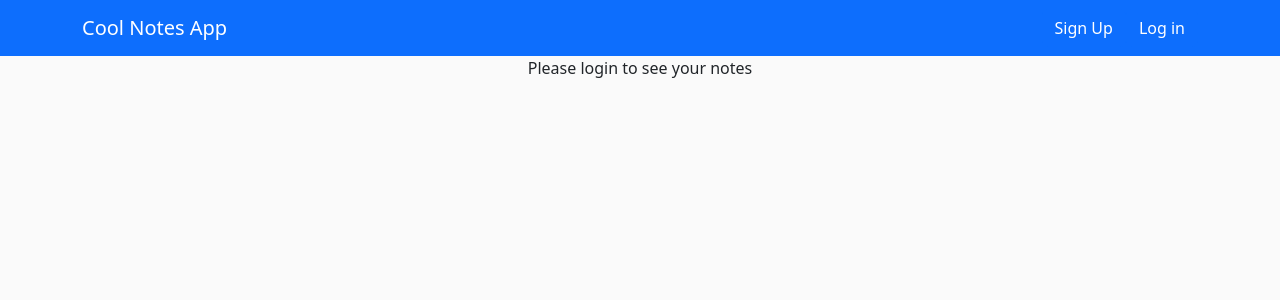
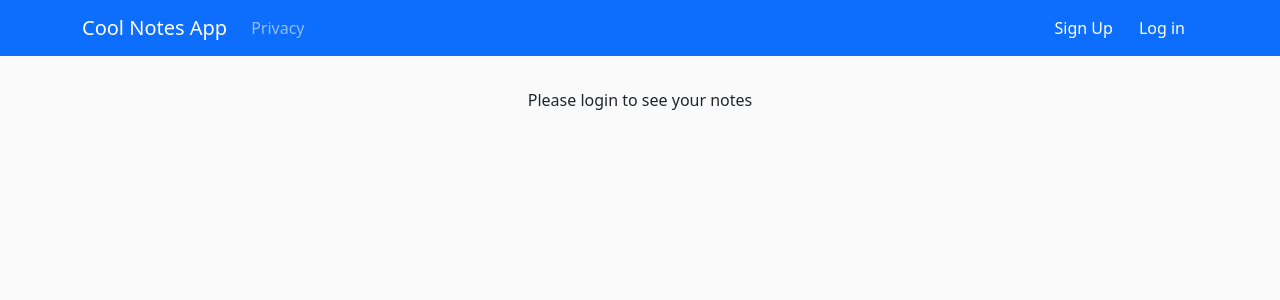
Before and after one commit to Mor7y/note-app-mern, a React (Vite) app in the folder frontend/: page / in a window 1280 px wide. Shown: the top 300 px of the page. Built offline with nearby package versions, Linux system fonts and the light colour scheme; no server answers.

Commit message:
added routes with react-router  to privacy page and not found page

```diff
--- a/frontend/package.json
+++ b/frontend/package.json
@@ -16,7 +16,8 @@
     "react-bootstrap": "^2.7.4",
     "react-dom": "^18.2.0",
     "react-hook-form": "^7.43.9",
-    "react-icons": "^4.8.0"
+    "react-icons": "^4.8.0",
+    "react-router-dom": "^6.11.2"
   },
   "devDependencies": {
     "@types/react": "^18.0.28",
--- a/frontend/src/App.tsx
+++ b/frontend/src/App.tsx
@@ -1,13 +1,15 @@
-import { Container } from "react-bootstrap";
 import LoginModal from "./components/LoginModal";
 import NavBar from "./components/NavBar";
 import SignUpModal from "./components/SignUpModal";
-import styles from "./styles/NotesPage.module.css";
 import { useState, useEffect } from "react";
 import { User } from "./models/users";
 import * as NotesApi from "./network/notes_api";
-import NotesPageLoggedInView from "./components/NotesPageLoggedInView";
-import NotesPageLoggedOutView from "./components/NotesPageLoggedOutView";
+import NotesPage from "./pages/NotesPage";
+import { BrowserRouter, Routes, Route } from "react-router-dom";
+import { Container } from "react-bootstrap";
+import PrivacyPage from "./pages/PrivacyPage";
+import NotFoundPage from "./pages/NotFoundPage";
+import styles from "./styles/App.module.css";
 
 const App = () => {
   const [loggedInUser, setLoggedInUser] = useState<User | null>(null);
@@ -28,6 +30,7 @@
   }, []);
 
   return (
+    <BrowserRouter>
       <div>
         <NavBar
           loggedInUser={loggedInUser}
@@ -35,14 +38,17 @@
           onSignUpClicked={() => setShowSignUpModal(true)}
           onLogoutSuccess={() => setLoggedInUser(null)}
         />
-      <Container className={styles.notesPage}>
-        <>
-          {loggedInUser ? (
-            <NotesPageLoggedInView />
-          ) : (
-            <NotesPageLoggedOutView />
-          )}
-        </>
+        <Container className={styles.pageContainer}>
+          <Routes>
+            <Route
+              path="/"
+              element={<NotesPage loggedInUser={loggedInUser} />}
+            />
+            <Route path="/privacy" element={<PrivacyPage />} />
+            <Route path="/*" element={<NotFoundPage />} />
+          </Routes>
+        </Container>
+
         {showSignUpModal && (
           <SignUpModal
             onDismiss={() => setShowSignUpModal(false)}
@@ -61,8 +67,8 @@
             }}
           />
         )}
-      </Container>
       </div>
+    </BrowserRouter>
   );
 };
 
--- a/frontend/src/components/AddEditNoteDialog.tsx
+++ b/frontend/src/components/AddEditNoteDialog.tsx
@@ -62,7 +62,7 @@
           />
           <TextInputField
             name="text"
-            label="Tetxt"
+            label="Text"
             as="textarea"
             rows={5}
             placeholder="Text"
--- a/frontend/src/components/NavBar.tsx
+++ b/frontend/src/components/NavBar.tsx
@@ -2,6 +2,7 @@
 import { User } from "../models/users";
 import NavBarLoggedInView from "./NavBarLoggedInView";
 import NavBarLoggedOutView from "./NavBarLoggedOutView";
+import { Link } from "react-router-dom";
 
 interface NavBarProps {
   loggedInUser: User | null;
@@ -19,9 +20,16 @@
   return (
     <Navbar bg="primary" variant="dark" expand="lg" sticky="top">
       <Container>
-        <Navbar.Brand>Cool Notes App</Navbar.Brand>
+        <Navbar.Brand as={Link} to={"/"}>
+          Cool Notes App
+        </Navbar.Brand>
         <Navbar.Toggle aria-controls="main-navbar" />
         <Navbar.Collapse id="main-navbar">
+          <Nav>
+            <Nav.Link as={Link} to="/privacy">
+              Privacy
+            </Nav.Link>
+          </Nav>
           <Nav className="ms-auto">
             {loggedInUser ? (
               <NavBarLoggedInView
--- /dev/null
+++ b/frontend/src/pages/NotFoundPage.tsx
@@ -0,0 +1,11 @@
+import React from "react";
+
+const NotFoundPage = () => {
+  return (
+    <div>
+      <p>Page Not Found</p>
+    </div>
+  );
+};
+
+export default NotFoundPage;
--- /dev/null
+++ b/frontend/src/pages/NotesPage.tsx
@@ -0,0 +1,21 @@
+import { Container } from "react-bootstrap";
+import NotesPageLoggedInView from "../components/NotesPageLoggedInView";
+import NotesPageLoggedOutView from "../components/NotesPageLoggedOutView";
+import styles from "../styles/NotesPage.module.css";
+import { User } from "../models/users";
+
+interface NotesPageProps {
+  loggedInUser: User | null;
+}
+
+const NotesPage = ({ loggedInUser }: NotesPageProps) => {
+  return (
+    <Container className={styles.notesPage}>
+      <>
+        {loggedInUser ? <NotesPageLoggedInView /> : <NotesPageLoggedOutView />}
+      </>
+    </Container>
+  );
+};
+
+export default NotesPage;
--- /dev/null
+++ b/frontend/src/pages/PrivacyPage.tsx
@@ -0,0 +1,9 @@
+const PrivacyPage = () => {
+  return (
+    <div>
+      <p>We care about your privacy!</p>
+    </div>
+  );
+};
+
+export default PrivacyPage;
--- /dev/null
+++ b/frontend/src/styles/App.module.css
@@ -0,0 +1,3 @@
+.pageContainer {
+  padding: 32px 0;
+}
```
Also changed, not shown: 2 other files (tests, documents, lock files or other folders). Lines whose indentation alone changed are shown as unchanged.
